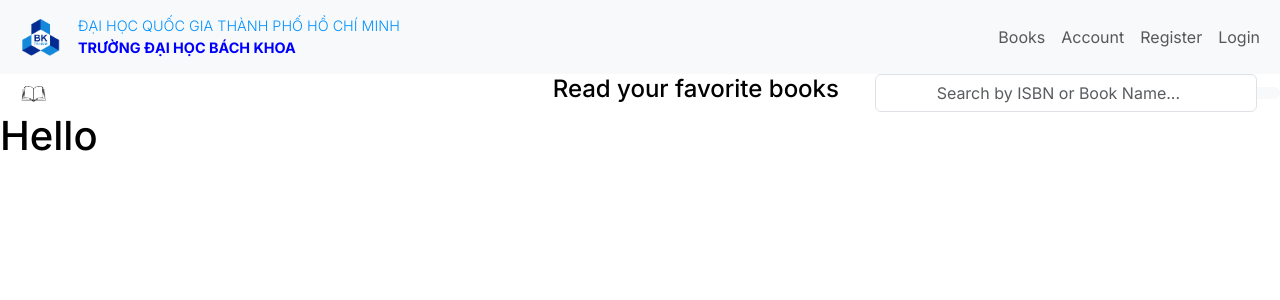
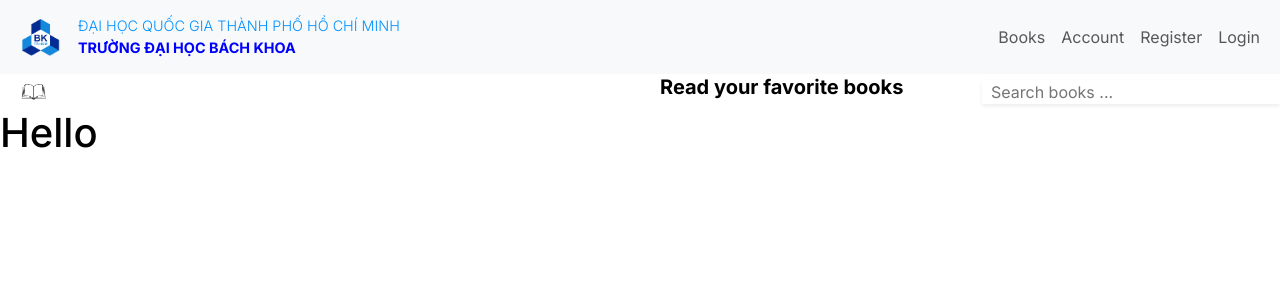
Before and after one commit to A2PK/Programming-Intergration-Project-231, a Next.js app in the folder frontend/: page /dashboard/homepage in a window 1280 px wide. Shown: the top 300 px of the page. Built offline with nearby package versions, Linux system fonts and the light colour scheme.

Commit message:
searchbarURL

```diff
--- a/frontend/src/app/components/navbar/navbar.tsx
+++ b/frontend/src/app/components/navbar/navbar.tsx
@@ -3,6 +3,7 @@ import "./navbar.css";
 import logo from "/public/Logo_BK.png";
 import Image from "next/image";
 import dynamic from "next/dynamic";
+import 'bootstrap/dist/js/bootstrap.min.js';
 
 const DynamicBootstrap = dynamic(
   () => require('bootstrap/dist/js/bootstrap.min.js'),
@@ -42,16 +43,16 @@ const NavBar: React.FC = () => {
         </button>
         <div className="collapse navbar-collapse" id="navbarSupportedContent">
           <div className="navbar-nav ms-auto">
-            <a className="nav-link" href="#">
+            <a className="nav-link" href="/dashboard/search">
               Books
             </a>
             <a className="nav-link" href="#">
               Account
             </a>
-            <a className="nav-link" href="#">
+            <a className="nav-link" href="/auth/register">
               Register
             </a>
-            <a className="nav-link">Login</a>
+            <a className="nav-link" href="/auth/login">Login</a>
           </div>
         </div>
       </div>
--- /dev/null
+++ b/frontend/src/app/components/searchbar/search.tsx
@@ -0,0 +1,35 @@
+'use client';
+import { useEffect, useRef, useState } from 'react'
+import { usePathname, useRouter } from 'next/navigation'
+import { MagnifyingGlassIcon } from '@heroicons/react/20/solid'
+import { useDebounce } from 'use-debounce'
+
+const Search = () => {
+  const [text, setTexts] = useState('');
+  const router = useRouter()
+  const [query] = useDebounce(text, 500)
+
+   useEffect(() => {
+    if (!query){
+    } else{
+      router.push (`/dashboard/search?search=${query}`)
+      }
+    }, [query, router]);
+  return (
+    <div className='relative rounded-md shadow-sm'>
+      <div className='pointer-events-none absolute inset-y-0 left-0 flex items-center pl-3'>
+        {/* <MagnifyingGlassIcon
+          className='h-5 w-5 text-gray-400'
+          aria-hidden='true'
+        /> */}
+      </div>
+      <input
+        value={text}
+        placeholder='  Search books ...'
+        onChange={e => setTexts(e.target.value)}
+        className='block w-full rounded-md border-0 py-1.5 pl-10 text-gray-900 ring-1 ring-inset ring-gray-300 placeholder:text-gray-400 focus:ring-2 focus:ring-inset focus:ring-sky-600 sm:text-sm sm:leading-6'
+      />
+    </div>
+  )
+}
+  export default Search;
--- a/frontend/src/app/components/searchbar/searchbar.css
+++ b/frontend/src/app/components/searchbar/searchbar.css
@@ -3,3 +3,8 @@
   background-color: white;
   border-radius: 10px;
 }
+.searchbarTitle{
+  font-size: 20px;
+  font-weight: bold;
+  margin-bottom: 10px;
+}
--- a/frontend/src/app/components/searchbar/searchbar.tsx
+++ b/frontend/src/app/components/searchbar/searchbar.tsx
@@ -4,6 +4,7 @@ import Image from "next/image";
 import "./searchbar.css";
 import dynamic from "next/dynamic";
 import 'bootstrap/dist/css/bootstrap.min.css';
+import Search from "./search";
 
 const DynamicBootstrap = dynamic(
   () => require('bootstrap/dist/js/bootstrap.min.js'),
@@ -11,7 +12,9 @@ const DynamicBootstrap = dynamic(
 );
 
 const SearchBar = () => {
-  return <div className="searchbar">
+  return (
+    <div>
+      <div className="searchbar">
         <div className="row align-items-center ps-3">
           <div className="col mg-0">
             <Image
@@ -20,27 +23,16 @@ const SearchBar = () => {
               width="35"
             />
           </div>
-              <div className = "col-md-3">
-                <h4 className="mb-0j ">Read your favorite books</h4>
+          <div className="col-md-3">
+            <h4 className="searchbarTitle">Read your favorite books</h4>
           </div>
-              <div className="col-md-4">
-  <div className="input-group rounded flex-grow align-items-center">
-    <input
-      type="search"
-      className="form-control rounded text-center" // Add 'text-center' class to center the input text
-      placeholder="Search by ISBN or Book Name..."
-      aria-label="Search"
-    ></input>
-    <span
-      className="input-group-text border-0 d-flex align-items-center" // Use 'd-flex' and 'align-items-center' to center the icon
-      id="search-addon"
-      aria-describedby="search-addon">
-      <i className="bi bi-search"></i>
-    </span>
+          <div className=" col-md-3">
+            <Search />
           </div>
         </div>
       </div>
     </div>
+  );
 }
 
 export default SearchBar;
--- a/frontend/src/app/components/signform/signform.tsx
+++ b/frontend/src/app/components/signform/signform.tsx
@@ -7,7 +7,7 @@ export default function SignForm({
   text: string;
 }): React.JSX.Element {
   return (
-    <div className="h-100 text-center d-flex justify-content-center align-items-center">
+    <div className="h-100 text-center d-flex justify-content-center align-items-center ">
       <span className="border rounded-3 p-4">
         <form>
           <h1>
```
Also changed, not shown: frontend/lib/client.tsx (added, +31 -0 lines), frontend/package.json (+12 -3 lines), frontend/src/app/(pages)/dashboard/search/hook.tsx (added, +18 -0 lines), frontend/src/app/(pages)/dashboard/search/page.tsx (added, +71 -0 lines), frontend/public/login_img.jpg (added), frontend/src/app/(pages)/auth/login/login.css (added), frontend/src/app/components/signform/signform.css (line endings or trailing spaces), 1 other file (tests, documents, lock files or other folders). Lines whose indentation alone changed are shown as unchanged.
